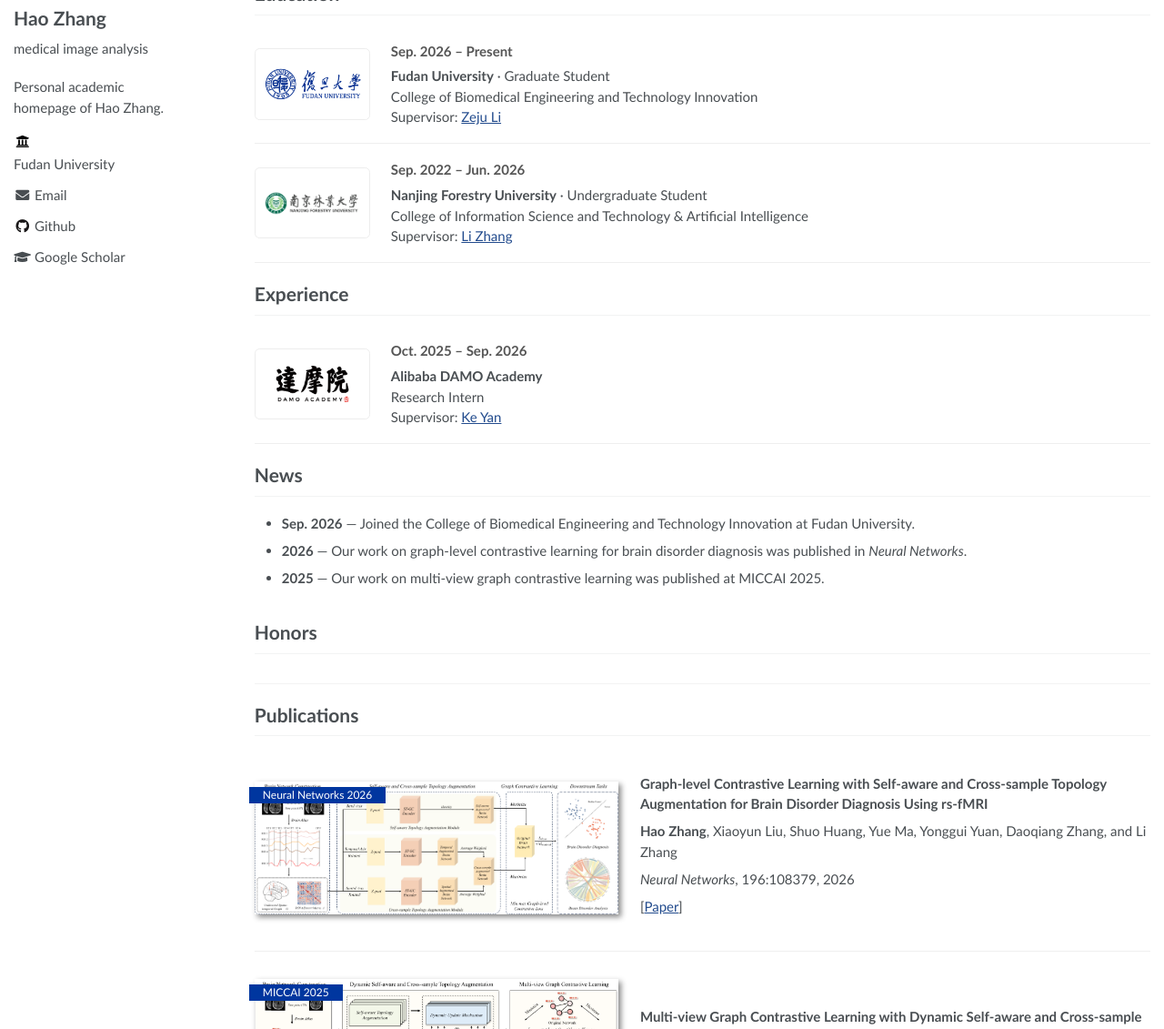
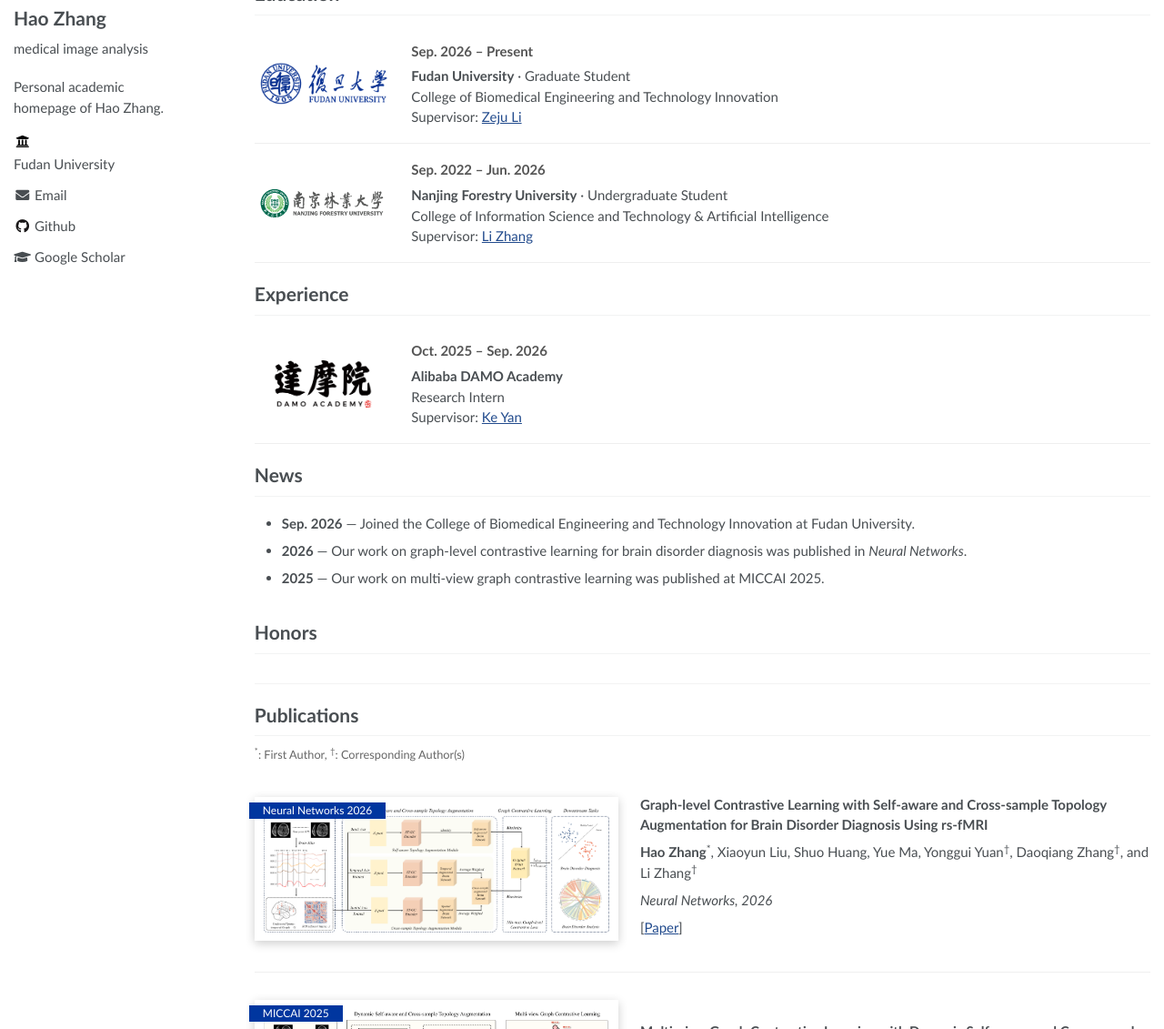
Before and after one commit to goodcodingagoodboy/goodcodingagoodboy.github.io, a Jekyll site: the page built from _pages/about.md, in a window 1280 px wide and 1400 px high, cut to the strip 269-1400 px from the top of the window. Shown: the whole strip at 91% size. Built offline with Jekyll 4.4.1, drawn with Linux system fonts in a browser that asks for light colours; some of the changed text lies outside the part shown.

Commit message:
Polish publication metadata and image presentation

```diff
--- a/_pages/about.md
+++ b/_pages/about.md
@@ -76,6 +76,8 @@ My research focuses on **brain disease diagnosis and brain network analysis**, a
 
 # Publications
 
+<div class="publication-note"><sup>*</sup>: First Author, <sup>†</sup>: Corresponding Author(s)</div>
+
 <div class="paper-box">
   <div class="paper-box-image">
     <div>
@@ -87,9 +89,9 @@ My research focuses on **brain disease diagnosis and brain network analysis**, a
 
 **Graph-level Contrastive Learning with Self-aware and Cross-sample Topology Augmentation for Brain Disorder Diagnosis Using rs-fMRI**
 
-**Hao Zhang**, Xiaoyun Liu, Shuo Huang, Yue Ma, Yonggui Yuan, Daoqiang Zhang, and Li Zhang
+<b>Hao Zhang</b><sup>*</sup>, Xiaoyun Liu, Shuo Huang, Yue Ma, Yonggui Yuan<sup>†</sup>, Daoqiang Zhang<sup>†</sup>, and Li Zhang<sup>†</sup>
 
-*Neural Networks*, 196:108379, 2026
+<i>Neural Networks, 2026</i>
 
 [[Paper](https://doi.org/10.1016/j.neunet.2025.108379)]
 
@@ -107,9 +109,9 @@ My research focuses on **brain disease diagnosis and brain network analysis**, a
 
 **Multi-view Graph Contrastive Learning with Dynamic Self-aware and Cross-sample Topology Augmentation for Brain Disorder Diagnosis**
 
-**Hao Zhang**, Xiaoyun Liu, Shuo Huang, Yonggui Yuan, Daoqiang Zhang, and Li Zhang
+<b>Hao Zhang</b><sup>*</sup>, Xiaoyun Liu, Shuo Huang, Yonggui Yuan<sup>†</sup>, Daoqiang Zhang<sup>†</sup>, and Li Zhang<sup>†</sup>
 
-*Medical Image Computing and Computer Assisted Intervention (MICCAI)*, LNCS 15971, pp. 532–542, 2025
+<i>Medical Image Computing and Computer Assisted Intervention (<span class="publication-accent">MICCAI</span>), 2025 · <span class="publication-accent">Early Accept</span></i>
 
 [[Paper](https://papers.miccai.org/miccai-2025/0623-Paper2205.html)] [[DOI](https://doi.org/10.1007/978-3-032-05162-2_51)] [[Code](https://github.com/goodcodingagoodboy/MGCL-DA)]
 
--- a/assets/css/main.scss
+++ b/assets/css/main.scss
@@ -57,7 +57,10 @@
         order: 2;
         img {
             max-width: 400px;
-            box-shadow: 3px 3px 6px #888;
+            padding: .65rem;
+            background: #fff;
+            box-shadow: 0 3px 10px rgba(0, 0, 0, .2);
+            box-sizing: border-box;
             object-fit: cover;
         }
     }
@@ -126,20 +129,15 @@ h1:before, .anchor:before {
     display: flex;
     align-items: center;
     justify-content: center;
-    flex: 0 0 8.5rem;
-    width: 8.5rem;
-    height: 5.25rem;
-    padding: .6rem;
-    background: #fff;
-    border: 1px solid #ededed;
-    border-radius: .35rem;
-    box-sizing: border-box;
+    flex: 0 0 10rem;
+    width: 10rem;
+    height: 5.5rem;
 }
 
 .resume-card__logo img {
     display: block;
-    width: 7.25rem;
-    height: 3.8rem;
+    width: 9.5rem;
+    height: 5rem;
     object-fit: contain;
 }
 
@@ -158,6 +156,18 @@ h1:before, .anchor:before {
     border-bottom: 1px solid #f3f3f3;
 }
 
+.publication-note {
+    margin-bottom: .25rem;
+    color: #666;
+    font-size: .85em;
+}
+
+.publication-accent {
+    color: #c62828;
+    font-style: italic;
+    font-weight: 600;
+}
+
 @media (max-width: 600px) {
     .resume-card {
         display: block;
```
